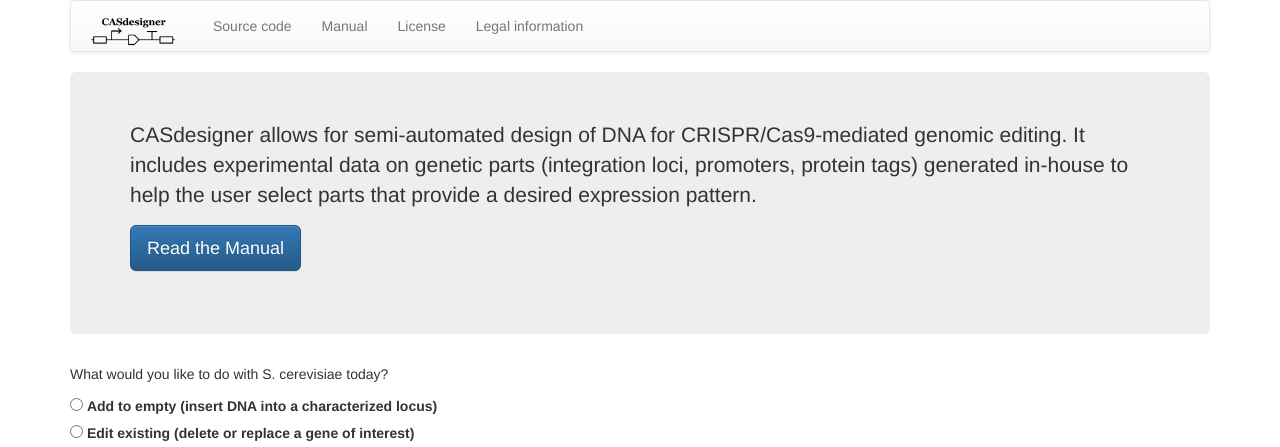
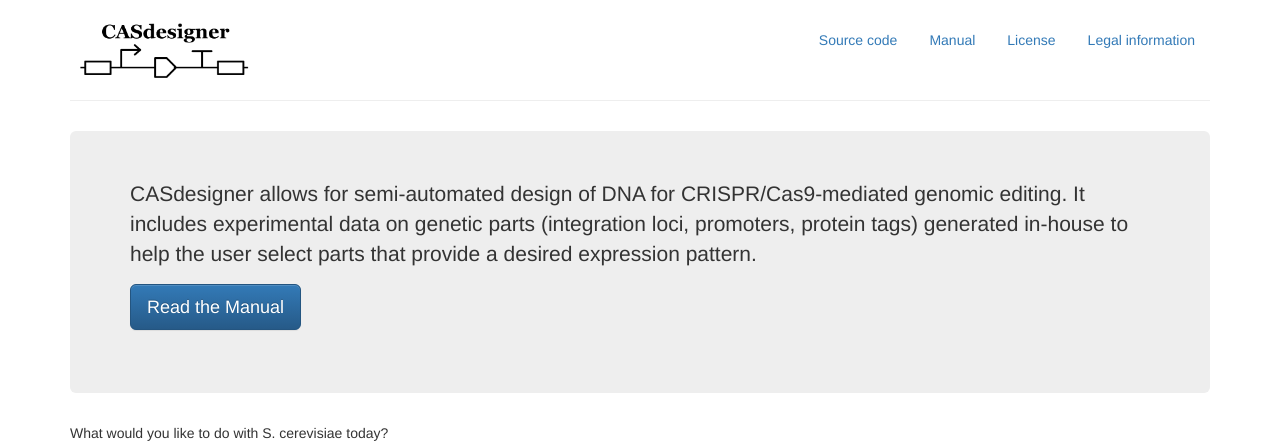
Before and after one commit to JBEI/casdesigner-web, a Django app: page / in a window 1280 px wide. Shown: the top 447 px of the page. Run offline with Django 3.2, Linux system fonts and the light colour scheme; some libraries are stand-ins or nearby versions.

Commit message:
Make the header less ornamental

```diff
--- a/cassette/static/cassette/style.css
+++ b/cassette/static/cassette/style.css
@@ -3,6 +3,11 @@ footer hr {
   border-top: 1px solid #eee;
 }
 
+nav {
+  padding: 20px 0;
+  border-bottom: 1px solid #eee;
+  margin-bottom: 30px;
+}
 /* End Bootstrap styling */
 
 .reveal-if-active {
--- a/cassette/templates/cassette/index.html
+++ b/cassette/templates/cassette/index.html
@@ -53,35 +53,27 @@
 
   <body>
     <div class="container">
-    <header>
-      <nav class="navbar navbar-default">
-      <div class="container-fluid">
-        <div class="navbar-header">
-          <a class="navbar-brand" href="/">
-            <img alt="logo" height="30" src="{% static 'cassette/logo.png'%}">
-          </a>
-        </div>
+      <nav>
+        <img alt="logo" height="60" src="{% static 'cassette/logo.png'%}">
 
-        <ul class="nav navbar-nav">
-          <li>
+        <ul class="nav nav-pills pull-right">
+          <li role="presentation">
             <a href="https://github.com/JBEI/CASdesigner-web">Source code</a>
           </li>
 
-          <li>
+          <li role="presentation">
             <a href="">Manual</a>
           </li>
 
-          <li>
+          <li role="presentation">
             <a href="https://github.com/JBEI/casdesigner-web/blob/master/LICENSE">License</a>
           </li>
 
-          <li>
+          <li role="presentation">
             <a href="https://github.com/JBEI/casdesigner-web/blob/master/COPYRIGHT">Legal information</a>
           </li>
         </ul>
-      </div><!-- /.container-fluid -->
       </nav>
-    </header>
 
     <div class="jumbotron">
       <p>
```
